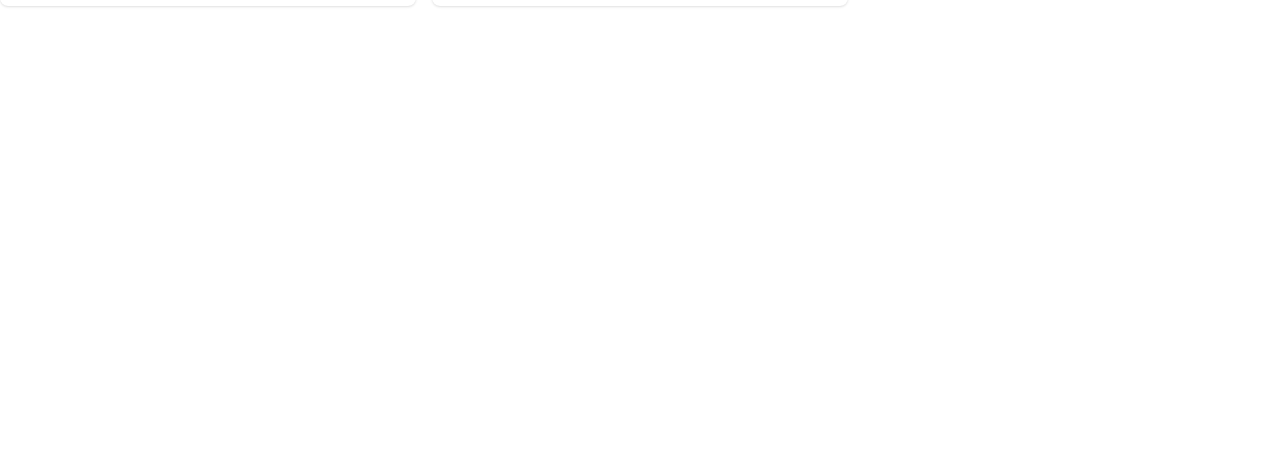
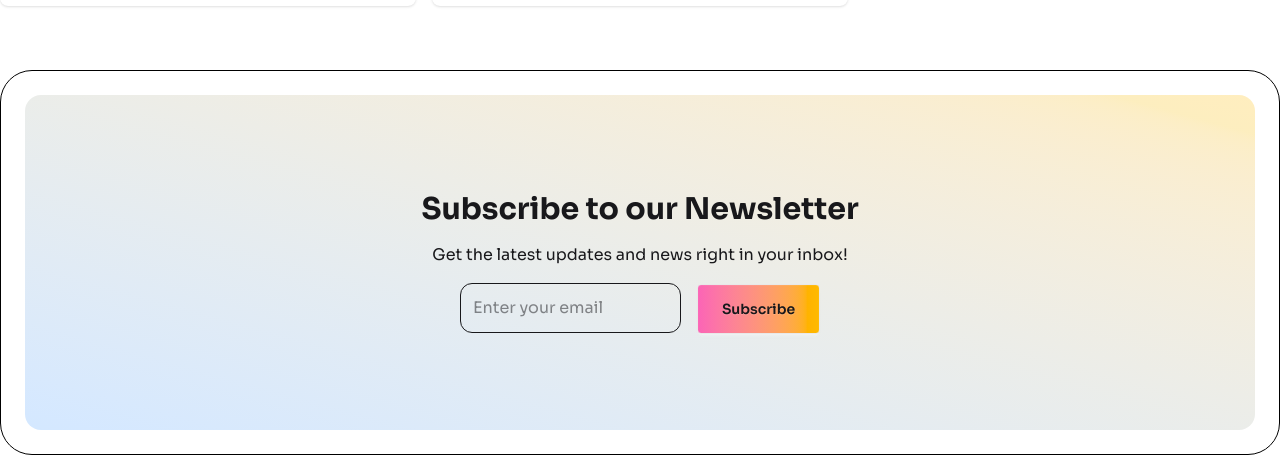
Before and after one commit to farhan-al-shahrier-siam/cricket-auction, a React (Vite) app: page / in a window 1280 px wide. Shown: the part 2550-3026 px from the top of the page. Before the commit the page ends 2620 px from the top, so only its background shows below. Built offline with nearby package versions, Linux system fonts and the light colour scheme.

Commit message:
Subscribe section is done as per the figma design

```diff
--- a/src/components/Subscribe/Subscribe.jsx
+++ b/src/components/Subscribe/Subscribe.jsx
@@ -2,8 +2,19 @@ import React from 'react';
 
 const Subscribe = () => {
     return (
-        <div>
-
+        <div className='container mx-auto border border-black p-6 rounded-4xl my-6'>
+            <div className=''>
+                <div className='p-24 rounded-2xl bg-linear-to-bl from-amber-400/25 to-blue-400/25'>
+                    <div className='text-center space-y-4'>
+                        <h2 className='font-bold text-3xl'>Subscribe to our Newsletter</h2>
+                        <p>Get the latest updates and news right in your inbox!</p>
+                        <div>
+                            <input className='p-3 border rounded-xl mr-4' type="email" placeholder='Enter your email' />
+                            <button className='btn p-6 border bg-linear-to-r from-pink-400 to-amber-400'>Subscribe</button>
+                        </div>
+                    </div>
+                </div>
+            </div>
         </div>
     );
 };
```
